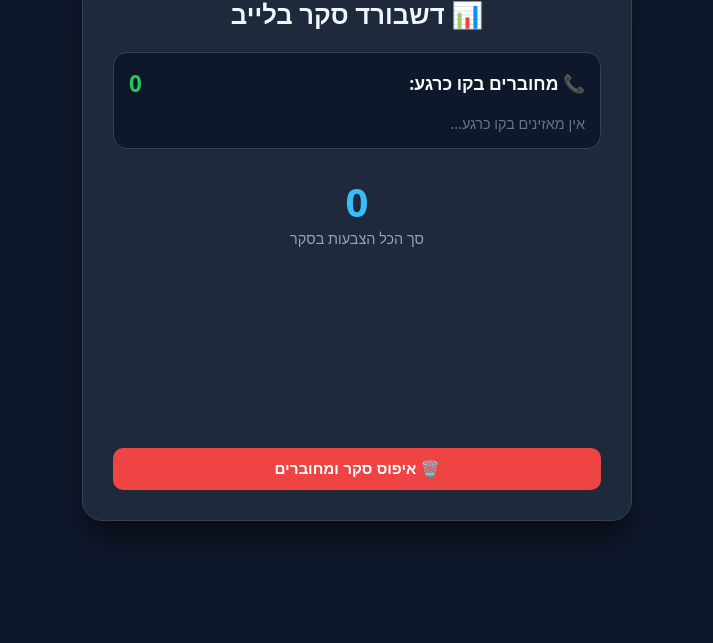
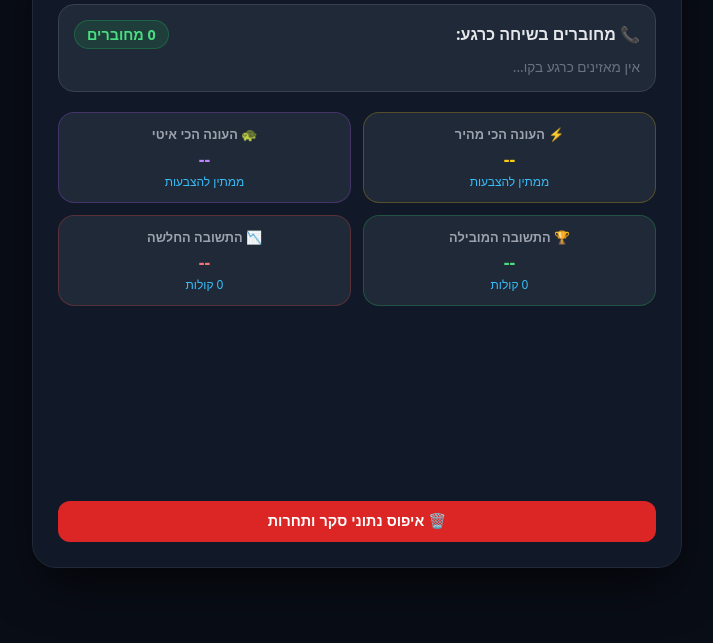
Before and after one commit to ben111000111/kemp, a plain HTML site: page index.html in a window 1280 px wide. Shown: the part 157-800 px from the top of the page, without its empty margins (283-996 px from the left). Drawn offline with nearby package versions, Linux system fonts and the light colour scheme; no server answers.

Commit message:
Update index.html

```diff
--- a/index.html
+++ b/index.html
@@ -3,192 +3,249 @@
 <head>
   <meta charset="UTF-8">
   <meta name="viewport" content="width=device-width, initial-scale=1.0">
-  <title>דשבורד סקר בזמן אמת</title>
+  <title>🔥 Live Poll Show - דשבורד סקר בזמן אמת</title>
 
-  <!-- Chart.js להצגת הגרפים -->
   <script src="https://cdn.jsdelivr.net/npm/chart.js"></script>
-
-  <!-- Firebase SDK -->
   <script src="https://www.gstatic.com/firebasejs/8.10.1/firebase-app.js"></script>
   <script src="https://www.gstatic.com/firebasejs/8.10.1/firebase-database.js"></script>
 
   <style>
     * { box-sizing: border-box; margin: 0; padding: 0; }
     body {
-      font-family: system-ui, -apple-system, BlinkMacSystemFont, 'Segoe UI', Roboto, sans-serif;
-      background: #0f172a;
+      font-family: system-ui, -apple-system, sans-serif;
+      background: #090d16;
       color: #f8fafc;
       display: flex;
       justify-content: center;
       align-items: center;
       min-height: 100vh;
-      padding: 20px;
+      padding: 15px;
     }
     .card {
-      background: #1e293b;
-      border: 1px solid #334155;
-      border-radius: 20px;
+      background: #111827;
+      border: 1px solid #1f2937;
+      border-radius: 24px;
       width: 100%;
-      max-width: 550px;
-      padding: 30px;
-      box-shadow: 0 20px 25px -5px rgba(0, 0, 0, 0.5);
+      max-width: 650px;
+      padding: 25px;
+      box-shadow: 0 25px 50px -12px rgba(0, 0, 0, 0.7);
       text-align: center;
     }
     h1 {
-      font-size: 1.6rem;
+      font-size: 1.8rem;
       margin-bottom: 20px;
-      font-weight: 700;
-      color: #f1f5f9;
+      font-weight: 800;
+      background: linear-gradient(to right, #38bdf8, #818cf8, #c084fc);
+      -webkit-background-clip: text;
+      -webkit-text-fill-color: transparent;
     }
+
+    /* סרגל מחוברים */
     .status-bar {
-      background: #0f172a;
-      border: 1px solid #334155;
-      border-radius: 14px;
+      background: #1f2937;
+      border: 1px solid #374151;
+      border-radius: 16px;
       padding: 15px;
-      margin-bottom: 25px;
+      margin-bottom: 20px;
       text-align: right;
     }
     .status-header {
       display: flex;
       justify-content: space-between;
       align-items: center;
-      margin-bottom: 10px;
+      margin-bottom: 8px;
     }
-    .status-title {
-      font-weight: 700;
-      color: #f8fafc;
-      font-size: 1.1rem;
-    }
-    .online-count {
-      color: #22c55e;
-      font-size: 1.4rem;
-      font-weight: 800;
+    .online-badge {
+      background: #22c55e22;
+      color: #4ade80;
+      border: 1px solid #22c55e44;
+      padding: 4px 12px;
+      border-radius: 20px;
+      font-size: 0.9rem;
+      font-weight: bold;
     }
     .callers-tags {
       display: flex;
       flex-wrap: wrap;
-      gap: 8px;
-      max-height: 120px;
+      gap: 6px;
+      max-height: 90px;
       overflow-y: auto;
-      padding-top: 5px;
     }
     .phone-tag {
       background: #0284c7;
-      color: #ffffff;
-      padding: 4px 12px;
-      border-radius: 20px;
-      font-size: 0.85rem;
+      color: #fff;
+      padding: 3px 10px;
+      border-radius: 12px;
+      font-size: 0.8rem;
       font-weight: 600;
-      display: inline-flex;
-      align-items: center;
-      gap: 4px;
     }
-    .total-box {
+
+    /* גריד סטטיסטיקות ואווירה */
+    .stats-grid {
+      display: grid;
+      grid-template-columns: repeat(2, 1fr);
+      gap: 12px;
       margin-bottom: 20px;
     }
-    .total-number {
-      font-size: 2.5rem;
-      font-weight: 800;
-      color: #38bdf8;
+    .stat-card {
+      background: #1f2937;
+      border: 1px solid #374151;
+      border-radius: 16px;
+      padding: 12px;
+      text-align: center;
     }
-    .total-label {
-      font-size: 0.9rem;
-      color: #94a3b8;
-    }
+    .stat-title { font-size: 0.8rem; color: #9ca3af; margin-bottom: 4px; font-weight: 600; }
+    .stat-value { font-size: 1.1rem; font-weight: 800; color: #f3f4f6; }
+    .stat-sub { font-size: 0.75rem; color: #38bdf8; margin-top: 2px; }
+
+    /* גרף */
     .chart-container {
       position: relative;
-      margin: 0 auto 25px auto;
+      margin: 0 auto 20px auto;
       width: 100%;
-      max-width: 280px;
+      max-width: 250px;
     }
+
     .btn-reset {
-      background: #ef4444;
+      background: #dc2626;
       color: white;
       border: none;
-      padding: 12px 20px;
-      border-radius: 10px;
+      padding: 12px;
+      border-radius: 12px;
       font-weight: bold;
       cursor: pointer;
-      transition: all 0.2s;
       width: 100%;
-      font-size: 0.95rem;
+      font-size: 0.9rem;
+      transition: 0.2s;
     }
-    .btn-reset:hover {
-      background: #dc2626;
-      transform: translateY(-1px);
-    }
+    .btn-reset:hover { background: #b91c1c; }
   </style>
 </head>
 <body>
 
   <div class="card">
-    <h1>📊 דשבורד סקר בלייב</h1>
+    <h1>🔥 LIVE POLL SHOW</h1>
 
-    <!-- בר מחוברים בזמן אמת -->
+    <!-- מחוברים בקו -->
     <div class="status-bar">
       <div class="status-header">
-        <span class="status-title">📞 מחוברים בקו כרגע:</span>
-        <span class="online-count" id="onlineCount">0</span>
+        <span style="font-weight: 700; color: #e5e7eb;">📞 מחוברים בשיחה כרגע:</span>
+        <span class="online-badge" id="onlineCount">0 מחוברים</span>
       </div>
       <div class="callers-tags" id="phoneList">
-        <span style="color: #64748b; font-size: 0.9rem;">אין מאזינים בקו כרגע...</span>
+        <span style="color: #6b7280; font-size: 0.85rem;">אין מאזינים כרגע בקו...</span>
       </div>
     </div>
 
-    <!-- נתוני הסקר -->
-    <div class="total-box">
-      <div class="total-number" id="totalVotes">0</div>
-      <div class="total-label">סך הכל הצבעות בסקר</div>
+    <!-- כרטיסיות אווירה ותחרות -->
+    <div class="stats-grid">
+      <div class="stat-card" style="border-color: #eab30844;">
+        <div class="stat-title">⚡ העונה הכי מהיר</div>
+        <div class="stat-value" id="fastestUser" style="color: #facc15;">--</div>
+        <div class="stat-sub" id="fastestTime">ממתין להצבעות</div>
+      </div>
+
+      <div class="stat-card" style="border-color: #a855f744;">
+        <div class="stat-title">🐢 העונה הכי איטי</div>
+        <div class="stat-value" id="slowestUser" style="color: #c084fc;">--</div>
+        <div class="stat-sub" id="slowestTime">ממתין להצבעות</div>
+      </div>
+
+      <div class="stat-card" style="border-color: #22c55e44;">
+        <div class="stat-title">🏆 התשובה המובילה</div>
+        <div class="stat-value" id="topChoice" style="color: #4ade80;">--</div>
+        <div class="stat-sub" id="topCount">0 קולות</div>
+      </div>
+
+      <div class="stat-card" style="border-color: #ef444444;">
+        <div class="stat-title">📉 התשובה החלשה</div>
+        <div class="stat-value" id="lowChoice" style="color: #f87171;">--</div>
+        <div class="stat-sub" id="lowCount">0 קולות</div>
+      </div>
     </div>
 
+    <!-- גרף -->
     <div class="chart-container">
       <canvas id="pollChart"></canvas>
     </div>
 
-    <button class="btn-reset" onclick="resetAllData()">🗑️ איפוס סקר ומחוברים</button>
+    <button class="btn-reset" onclick="resetAll()">🗑️ איפוס נתוני סקר ותחרות</button>
   </div>
 
   <script>
-    // חיבור ל-Firebase של הפרויקט שלך
-    const firebaseConfig = {
-      databaseURL: "https://pool-8c1b7-default-rtdb.firebaseio.com"
-    };
+    const firebaseConfig = { databaseURL: "https://pool-8c1b7-default-rtdb.firebaseio.com" };
     firebase.initializeApp(firebaseConfig);
     const db = firebase.database();
 
     let chartInstance = null;
+    let onlineUsersMap = {};
 
-    // 1. האזנה בזמן אמת למאזינים מחוברים בשיחה
+    // 1. מעקב מחוברים
     db.ref('online').on('value', snapshot => {
-      const data = snapshot.val() || {};
-      const phones = Object.keys(data);
+      onlineUsersMap = snapshot.val() || {};
+      const phones = Object.keys(onlineUsersMap);
 
-      document.getElementById('onlineCount').innerText = phones.length;
+      document.getElementById('onlineCount').innerText = `${phones.length} מחוברים`;
       const phoneListDiv = document.getElementById('phoneList');
 
       if (phones.length > 0) {
         phoneListDiv.innerHTML = phones.map(p => `<span class="phone-tag">📱 ${p}</span>`).join('');
       } else {
-        phoneListDiv.innerHTML = '<span style="color: #64748b; font-size: 0.9rem;">אין מאזינים בקו כרגע...</span>';
+        phoneListDiv.innerHTML = '<span style="color: #6b7280; font-size: 0.85rem;">אין מאזינים כרגע בקו...</span>';
       }
     });
 
-    // 2. האזנה בזמן אמת להצבעות הסקר
+    // 2. מעקב הצבעות וחישוב מהירות בלייב
     db.ref('votes').on('value', snapshot => {
-      const data = snapshot.val() || {};
-      const votes = Object.values(data);
+      const votesData = snapshot.val() || {};
+      const votesList = Object.values(votesData);
 
-      document.getElementById('totalVotes').innerText = votes.length;
+      if (votesList.length === 0) {
+        resetUI();
+        return;
+      }
 
       const counts = {};
-      votes.forEach(v => {
+      let fastest = { phone: null, speed: Infinity };
+      let slowest = { phone: null, speed: -1 };
+
+      votesList.forEach(v => {
         const val = v.val || "ללא בחירה";
         counts[val] = (counts[val] || 0) + 1;
+
+        // חישוב מהירות תגובה (אם המשתמש מחובר ויש זמן כניסה)
+        if (v.voteTime && onlineUsersMap[v.phone] && onlineUsersMap[v.phone].joinTime) {
+          const speedSec = ((v.voteTime - onlineUsersMap[v.phone].joinTime) / 1000).toFixed(1);
+          if (speedSec > 0) {
+            if (speedSec < fastest.speed) fastest = { phone: v.phone, speed: speedSec };
+            if (speedSec > slowest.speed) slowest = { phone: v.phone, speed: speedSec };
+          }
+        }
       });
 
-      const labels = Object.keys(counts).map(k => `תשובה ${k}`);
-      const values = Object.values(counts);
+      // עדכון מובילים ואיטיים
+      if (fastest.phone) {
+        document.getElementById('fastestUser').innerText = fastest.phone;
+        document.getElementById('fastestTime').innerText = `ענה תוך ${fastest.speed} שניות! ⚡`;
+      }
+      if (slowest.phone) {
+        document.getElementById('slowestUser').innerText = slowest.phone;
+        document.getElementById('slowestTime').innerText = `ענה תוך ${slowest.speed} שניות 🐢`;
+      }
 
+      // חישוב הכי הרבה והכי קצת
+      const sortedChoices = Object.entries(counts).sort((a,b) => b[1] - a[1]);
+
+      document.getElementById('topChoice').innerText = `תשובה ${sortedChoices[0][0]}`;
+      document.getElementById('topCount').innerText = `${sortedChoices[0][1]} מצביעים`;
+
+      const lastIdx = sortedChoices.length - 1;
+      document.getElementById('lowChoice').innerText = `תשובה ${sortedChoices[lastIdx][0]}`;
+      document.getElementById('lowCount').innerText = `${sortedChoices[lastIdx][1]} מצביעים`;
+
+      // עדכון גרף
+      const labels = sortedChoices.map(item => `תשובה ${item[0]}`);
+      const values = sortedChoices.map(item => item[1]);
       updateChart(labels, values);
     });
 
@@ -205,27 +262,34 @@
             labels: labels,
             datasets: [{
               data: values,
-              backgroundColor: ['#38bdf8', '#4ade80', '#facc15', '#f87171', '#a78bfa'],
+              backgroundColor: ['#38bdf8', '#4ade80', '#facc15', '#c084fc', '#f87171'],
               borderWidth: 0
             }]
           },
           options: {
             responsive: true,
-            plugins: {
-              legend: {
-                position: 'bottom',
-                labels: { color: '#cbd5e1', font: { family: 'system-ui' } }
-              }
-            },
-            cutout: '70%'
+            plugins: { legend: { position: 'bottom', labels: { color: '#9ca3af' } } },
+            cutout: '65%'
           }
         });
       }
     }
 
-    // 3. איפוס כל הנתונים בלחיצה
-    function resetAllData() {
-      if (confirm("האם לאפס את כל הנתונים (מחוברים והצבעות)?")) {
+    function resetUI() {
+      document.getElementById('fastestUser').innerText = '--';
+      document.getElementById('fastestTime').innerText = 'ממתין להצבעות';
+      document.getElementById('slowestUser').innerText = '--';
+      document.getElementById('slowestTime').innerText = 'ממתין להצבעות';
+      document.getElementById('topChoice').innerText = '--';
+      document.getElementById('topCount').innerText = '0 קולות';
+      document.getElementById('lowChoice').innerText = '--';
+      document.getElementById('lowCount').innerText = '0 קולות';
+      if (chartInstance) chartInstance.destroy();
+      chartInstance = null;
+    }
+
+    function resetAll() {
+      if (confirm("לאפס את כל נתוני התחרות והסקר?")) {
         db.ref('votes').remove();
         db.ref('online').remove();
       }
```
